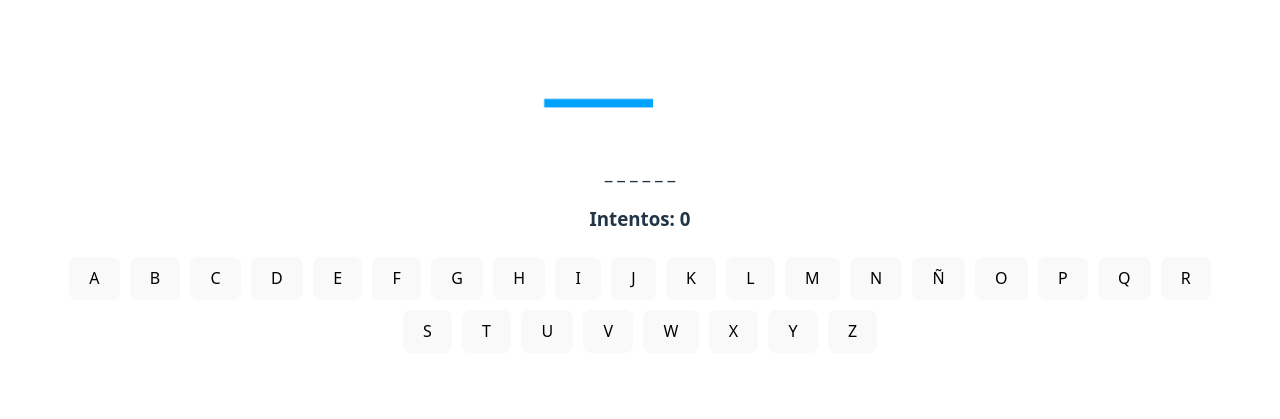
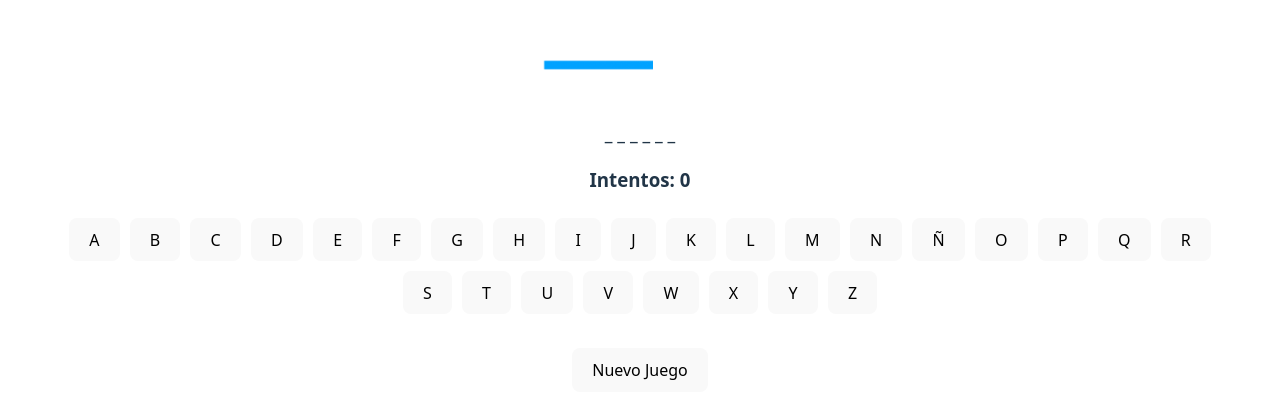
Before and after one commit to Naibaf93/Juego-Ahorcado, a React (Vite) app in the folder hanging/: page / in a window 1280 px wide. Shown: the part 343-762 px from the top of the page. Built offline with nearby package versions, Linux system fonts and the light colour scheme.

Commit message:
agregando boton y funcion para reiniciar el juego

```diff
--- a/hanging/src/App.tsx
+++ b/hanging/src/App.tsx
@@ -6,7 +6,7 @@ import { getRandomWord } from './helpers/getRandomWord';
 
 function App() {
 
-  const [ word ] = useState(getRandomWord());
+  const [ word, setWord ] = useState(getRandomWord());
   const [ hiddenWord, setHiddenWord ] = useState('_ '.repeat( word.length ));
   const [ attempts, setAttempts ] = useState(0);
   const [ lose, setLose ] = useState( false );
@@ -50,6 +50,16 @@ function App() {
     setHiddenWord(hiddenWordArray.join(' '));
   }
 
+  const newGame = () => {
+    const newWord = getRandomWord();
+
+    setWord( newWord );
+    setHiddenWord( '_ '.repeat( newWord.length ) );
+    setAttempts( 0 );
+    setLose( false );
+    setWon( false );
+  }
+
   return(
     <div className="App">
 
@@ -87,6 +97,9 @@ function App() {
           </button>
         ))
       }
+
+      <br /><br />
+      <button onClick={ newGame }>Nuevo Juego</button>
     </div>
   )
 };
--- a/hanging/src/helpers/getRandomWord.ts
+++ b/hanging/src/helpers/getRandomWord.ts
@@ -1,4 +1,4 @@
-const words: string[] = [
+let words: string[] = [
     'COMPUTADORA',
     'AGUACATE',
     'ANIMAL',
```
